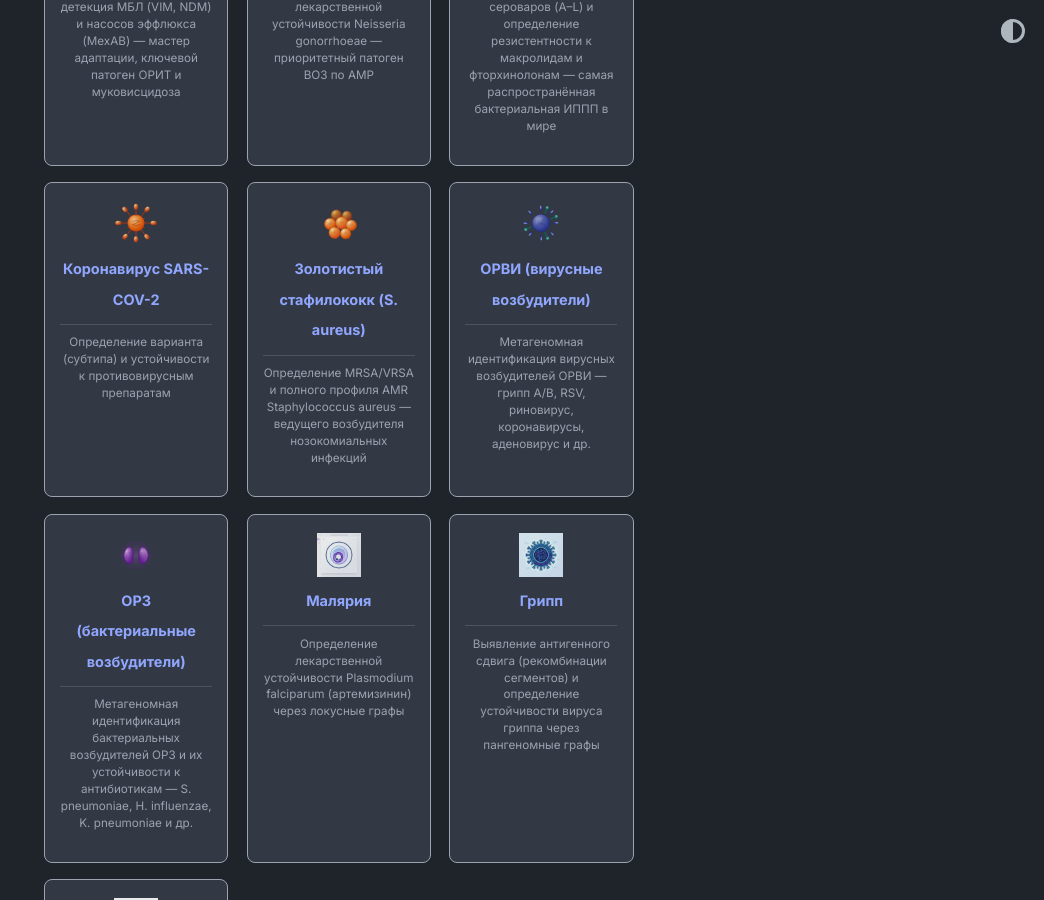
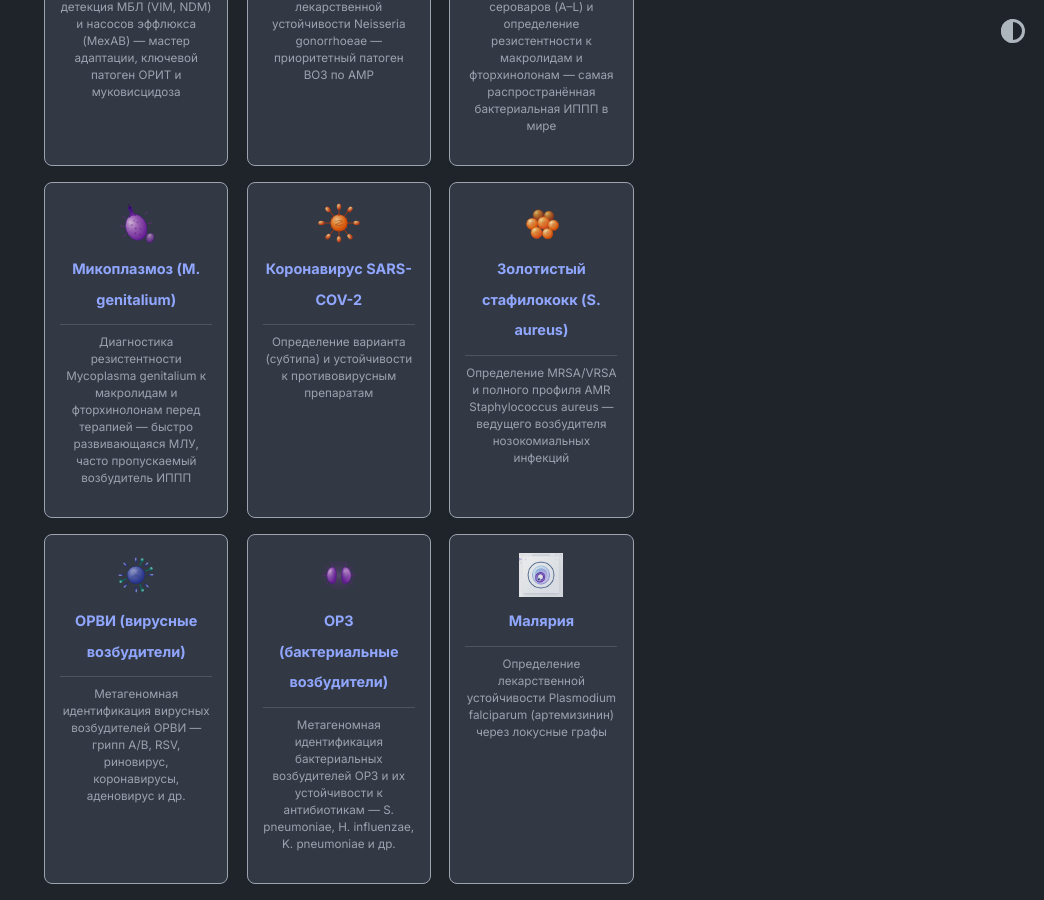
Before and after one commit to onsiteseq/onsiteseq.github.io, a Jekyll site: the page built from index.md, in a window 1280 px wide and 900 px high, scrolled down 2227 px. Shown: the whole window, without its empty margins (236-1280 px from the left). Built offline with Jekyll 4.4.1, drawn with Linux system fonts in a browser that asks for light colours; some of the changed lines change nothing that is shown.

Commit message:
feat: add Mycoplasma genitalium page — macrolide & fluoroquinolone resistance, RGT, home card

```diff
--- a/_data/home.yml
+++ b/_data/home.yml
@@ -71,6 +71,11 @@ old_project_entries:
     url: chlamydia
     desc: Генотипирование сероваров (A–L) и определение резистентности к макролидам и фторхинолонам — самая распространённая бактериальная ИППП в мире
     image: /assets/images/logo/chlamydia.png
+
+  - title: Микоплазмоз (M. genitalium)
+    url: mycoplasma
+    desc: Диагностика резистентности Mycoplasma genitalium к макролидам и фторхинолонам перед терапией — быстро развивающаяся МЛУ, часто пропускаемый возбудитель ИППП
+    image: /assets/images/logo/icon_mycoplasma.svg
 
   - title: Коронавирус SARS-COV-2
     url: sarscov2
--- a/assets/js/i18n.js
+++ b/assets/js/i18n.js
@@ -1001,6 +1001,7 @@
       'hpv':          ['Human Papillomavirus (HPV)', 'High-risk HPV genotyping, host-genome integration status and methylation triage for cervical cancer prevention — from the root cause to the key element of prevention'],
       'cdifficile':   ['C. difficile (Clostridia)', 'Drug resistance and toxigenicity determination of Clostridioides difficile — causative agent of antibiotic-associated colitis'],
       'gonorrhoeae':  ['Gonorrhoea (N. gonorrhoeae)', 'Drug resistance determination of Neisseria gonorrhoeae — WHO priority AMR pathogen'],
+      'mycoplasma':   ['Mycoplasma genitalium', 'Pre-treatment resistance testing of M. genitalium to macrolides and fluoroquinolones — rapidly emerging multidrug resistance, frequently missed STI pathogen'],
       'sarscov2':     ['Coronavirus SARS-CoV-2', 'Variant (subtype) and antiviral drug resistance determination'],
       'staphylococcus': ['S. aureus (Staphylococcus)', 'MRSA/VRSA and full AMR profile determination — leading nosocomial pathogen'],
       'flu':          ['Viral ARTI', 'Metagenomic identification of viral respiratory pathogens — influenza A/B, RSV, rhinovirus, coronaviruses, adenovirus, etc.'],
--- /dev/null
+++ b/pages/mycoplasma.md
@@ -0,0 +1,109 @@
+---
+layout: page
+title: OnSiteSeq Mgen — Определение лекарственной устойчивости Mycoplasma genitalium
+permalink: /mycoplasma/
+---
+
+<div class="product-header" style="text-align: center; margin-bottom: 2rem;">
+  <img src="/assets/images/logo/icon_mycoplasma.svg" alt="Mycoplasma genitalium" style="max-height: 120px; margin-bottom: 1rem;">
+  <h1>Определение лекарственной устойчивости Mycoplasma genitalium</h1>
+  <p style="font-size: 1.2em; color: #555;">Диагностика резистентности к макролидам и фторхинолонам перед назначением терапии — быстро развивающаяся мультилекарственная устойчивость часто пропускаемого возбудителя ИППП</p>
+</div>
+
+---
+
+## 🧬 Описание пейплайна
+
+*Mycoplasma genitalium* — самая маленькая самовоспроизводящаяся бактерия и недооценённый возбудитель инфекций, передающихся половым путём: негонококкового уретрита у мужчин, цервицита и воспалительных заболеваний органов малого таза у женщин. У бактерии **нет клеточной стенки**, поэтому она природно устойчива ко всем β-лактамам, а стандартное культивирование практически невозможно — в рутинной диагностике ИППП возбудитель **часто пропускается**.
+
+Главная проблема — скорость нарастания резистентности. Устойчивость к **азитромицину** в ряде стран уже превышает 50%, а в эмпирических схемах лечения уретрита азитромицин продолжают назначать «вслепую». Следом за макролидами распространяется резистентность к **моксифлоксацину** — препарату резерва. Международные рекомендации (BASHH, австралийские STI-гайдлайны) требуют **диагностики резистентности перед терапией** (resistance-guided therapy): назначать препарат можно только зная генотип конкретного штамма.
+
+Наш пайплайн выполняет анализ нанопоровых данных ампликонного секвенирования ключевых локусов резистентности (*23S rRNA*, *gyrA*, *parC*) или метагеномного секвенирования клинического образца и выдаёт готовую схему терапии.
+
+* **📥 На входе:** Сырые данные в формате `FASTQ` после High Accuracy basecalling (химия R10.4.1, модель Dorado SUP). Оптимально: ампликонное секвенирование локусов *23S rRNA*, *gyrA*, *parC* **или** микробиомное секвенирование мазка.
+* **📤 На выходе:** HTML-отчёт для клинициста — профиль чувствительности к макролидам и фторхинолонам с рекомендованной схемой терапии, и QC-отчёт для биоинформатика.
+
+---
+
+## 📊 Доступность продукта
+
+| Платформа | Статус доступности |
+| :--- | :--- |
+| **OnSiteSeq Cockpit Edge** | 🟡 **В разработке** |
+| **OnSiteSeq Cockpit Desktop** | 🟡 **В разработке** |
+| **OnSiteSeq Cockpit Cloud** | 🔴 Не доступно |
+
+---
+
+## 🎯 Гены и мутации резистентности
+
+Пайплайн анализирует ключевые генетические детерминанты устойчивости *M. genitalium*:
+
+| Ген / локус | Ключевые мутации | Класс антибиотиков |
+| :--- | :--- | :--- |
+| **23S rRNA** | A2058G, A2059G | Азитромицин (макролиды) |
+| **gyrA** | S83I, D87N/Y (нумерация E. coli) | Моксифлоксацин (фторхинолоны) |
+| **parC** | S80I/R, D84N (нумерация E. coli) | Моксифлоксацин (фторхинолоны) |
+
+Комбинация мутаций в *gyrA* и *parC* определяет уровень резистентности: одиночная мутация *parC* снижает чувствительность, а парные мутации *gyrA* + *parC* приводят к полной неэффективности моксифлоксацина.
+
+### Профиль антибиотиков в отчёте
+
+| Антибиотик | Класс | Клиническое значение |
+| :--- | :--- | :--- |
+| **Доксициклин** | Тетрациклин | Первый этап схемы resistance-guided therapy — снижает бактериальную нагрузку |
+| **Азитромицин** | Макролид | Эффективен только при отсутствии мутаций 23S rRNA |
+| **Моксифлоксацин** | Фторхинолон | Препарат резерва при макролидной резистентности; проверяются *gyrA/parC* |
+| **Пристинамицин** | Стрептограмин | Запасной вариант при мультилекарственной устойчивости (доступен не во всех странах) |
+| **Миноциклин** | Тетрациклин | Альтернатива при мультилекарственной устойчивости |
+
+---
+
+## ⚙️ Версии и ML-модели
+
+### Основной инструмент
+
+| Компонент | Статус |
+| :--- | :--- |
+| **OnSiteSeq Mgen Pipeline** | 🟡 В разработке |
+
+### Планируемые ML-модели
+
+| Модель | Целевая задача |
+| :--- | :--- |
+| **Mgen-Res-Detector** | Предсказание резистентности к макролидам и фторхинолонам по профилю мутаций |
+| **Mgen-Typing** | Генотипирование штаммов и отслеживание клонального распространения резистентных линий |
+
+---
+
+## 🛠 Под капотом: Зависимости и Окружение (Pipeline Stack)
+
+Пайплайн управляется фреймворком Snakemake в изолированных Conda-окружениях.
+
+| Этап пайплайна | Ключевые библиотеки и инструменты |
+| :--- | :--- |
+| **1. Контроль качества (QC)** | `porechop_abi`, `NanoFilt`, `pigz` |
+| **2. Выравнивание (Mapping)** | `minimap2` (Референс: M. genitalium G37) |
+| **3. Поиск мутаций (Variant Calling)** | `clair3`, `medaka` |
+| **4. Аннотация резистентности** | Кастомная база мутаций 23S rRNA/gyrA/parC |
+| **5. ML-инференс** | `PyTorch`, `pandas`, `scikit-learn` |
+
+---
+
+## 🌍 Глобальный контекст: почему это важно
+
+* **Резистентность >50%** — доля макролидо-устойчивых штаммов *M. genitalium* превышает 50% в Австралии, Западной Европе и Японии; двойная резистентность (макролиды + фторхинолоны) растёт.
+* **Resistance-guided therapy** — назначение антибиотика по результату молекулярного теста резистентности рекомендовано в австралийских STI-гайдлайнах и рекомендациях BASHH как стандарт ведения *M. genitalium*.
+* **Невидимый возбудитель** — из-за отсутствия культуры и редкого включения в стандартные ПЦР-панели инфекция годами не диагностируется, что приводит к хроническому уретриту, цервициту и бесплодию.
+* **Эмпирическая терапия терпит неудачу** — назначение азитромицина без теста резистентности приводит к персистенции инфекции и отбору устойчивых штаммов.
+
+Текущий стандарт — ПЦР-тесты с детекцией отдельных мутаций. Наш пайплайн даёт полный генотип локусов резистентности за несколько часов прямо на месте оказания медицинской помощи.
+
+---
+
+## 🔬 Связанные источники
+
+* 📄 [CDC — STI Treatment Guidelines, 2021](https://www.cdc.gov/std/treatment-guidelines/default.htm)
+* 📄 [BASHH Guidelines — UK national guideline on the management of Mycoplasma genitalium](https://www.bashhguidelines.org/)
+* 📄 [PubMed — Mycoplasma genitalium resistance-guided therapy](https://pubmed.ncbi.nlm.nih.gov/?term=Mycoplasma+genitalium+resistance+guided+therapy)
+* 📄 [NCBI Taxonomy — Mycoplasma genitalium](https://www.ncbi.nlm.nih.gov/taxonomy)
```
Also changed, not shown: assets/images/logo/icon_mycoplasma.svg (added).
